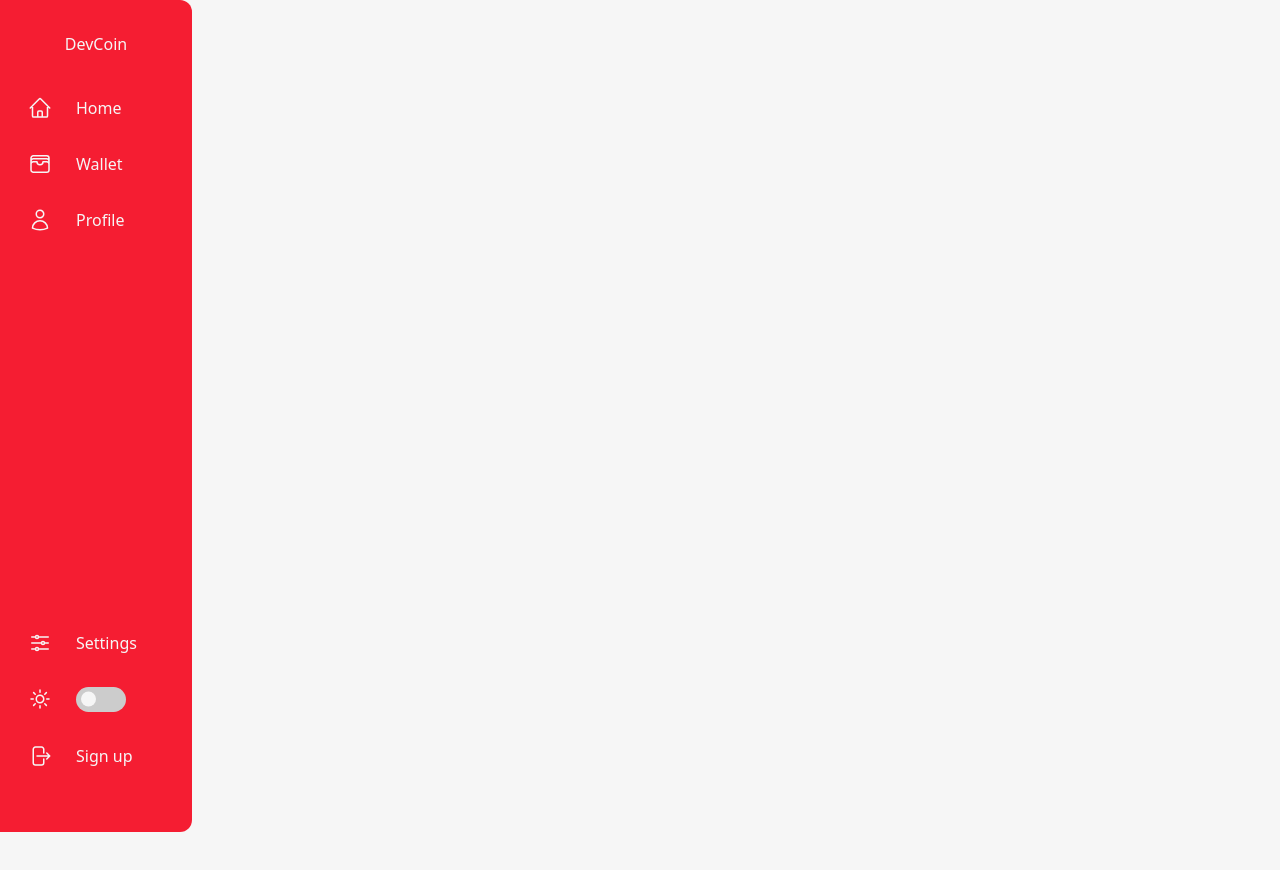
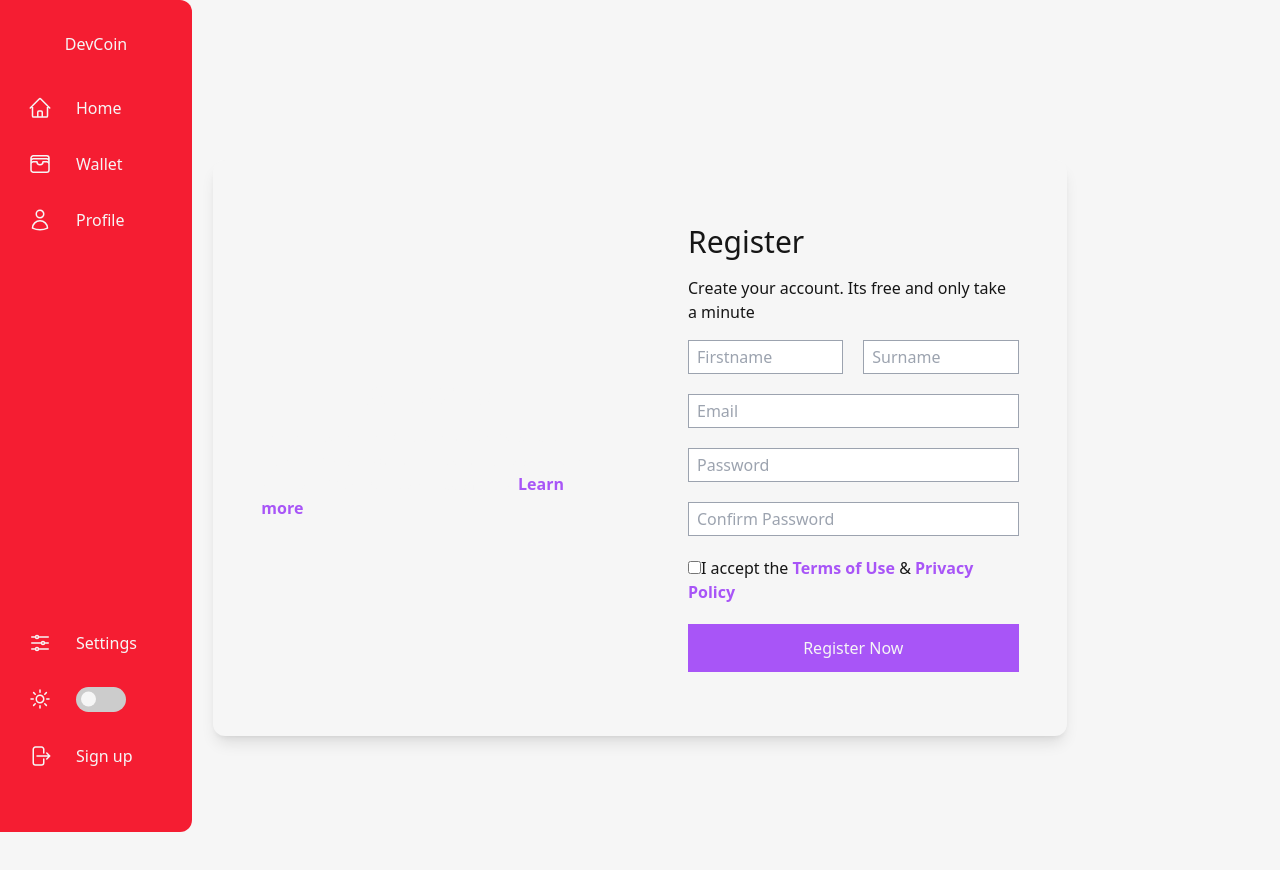
Before and after one commit to lautaroRocha/devCoin-front, a React (Vite) app: page /signup in a window 1280 px wide. Shown: the top 870 px of the page. Before the commit the page ends 800 px from the top, so only its background shows below. Built offline with nearby package versions, Linux system fonts and the light colour scheme.

Commit message:
added login and signup

```diff
--- a/src/App.jsx
+++ b/src/App.jsx
@@ -1,8 +1,8 @@
 import { BrowserRouter, Routes, Route } from 'react-router-dom';
 
 // Pages
-import { Home, Wallet, UserProfile, SettingsPage } from './container';
-import { Navbar } from './components';
+import { Home, Wallet, UserProfile, SettingsPage, SignUp, Login } from './container';
+import { Navbar} from './components';
 
 function App() {
     return (
@@ -14,6 +14,8 @@ function App() {
                     <Route path="/wallet" element={<Wallet />} />
                     <Route path="/profile" element={<UserProfile />} />
                     <Route path="/settings" element={<SettingsPage />} />
+                    <Route path="/login" element={<Login />} />
+                    <Route path="/signup" element={<SignUp />} />
                 </Routes>
             </BrowserRouter>
         </>
--- a/src/components/History/History.jsx
+++ b/src/components/History/History.jsx
@@ -13,7 +13,7 @@ const History = () => {
 
 
     return (
-        <div className='flex flex-col h-screen items-center  w-10/12 m-auto mt-5 lg:w-10/12 lg:mr-auto lg:ml-45 lg:flex-row lg:items-start lg:mt-12'>
+        <div className='flex flex-col h-screen items-center lg:flex-row lg:items-start lg:mt-6'>
         <table>
             <tr>
                 <th>Recibidas</th>
--- a/src/components/Login/Login.jsx
+++ b/src/components/Login/Login.jsx
@@ -1,12 +1,12 @@
 import React, { Component } from 'react'
 import axios from 'axios'
-import Cookies from 'universal-cookie'
+// import Cookies from 'universal-cookie'
 
 
 //asociar despues a la DB de usuarios esto es prueba
 
 const baseUrl = 'https://localhost:3000/usuarios';
-const cookies = new Cookies();
+// const cookies = new Cookies();
 
 
 
--- /dev/null
+++ b/src/components/SignUp/SignUp.jsx
@@ -0,0 +1,52 @@
+import React from 'react'
+
+function SignUp() {
+  return (
+    <div>
+      <div className="min-h-screen py-40">
+      <div className="container mx-auto">
+        <div className="flex flex-col lg:flex-row w-10/12 lg:w-8/12 bg-white rounded-xl mx-auto shadow-lg overflow-hidden">
+          <div className="w-full lg:w-1/2 flex flex-col items-center justify-center p-12 bg-no-repeat bg-cover bg-center">
+            <h1 className="text-white text-3xl mb-3">Welcome</h1>
+            <div>
+              <p className="text-white">Lorem ipsum dolor sit amet, consectetur adipiscing elit. Aenean suspendisse aliquam varius rutrum purus maecenas ac <a href="#" className="text-purple-500 font-semibold">Learn more</a></p>
+            </div>
+          </div>
+          <div className="w-full lg:w-1/2 py-16 px-12">
+            <h2 className="text-3xl mb-4">Register</h2>
+            <p className="mb-4">
+              Create your account. Its free and only take a minute
+            </p>
+            <form action="#">
+              <div className="grid grid-cols-2 gap-5">
+                <input type="text" placeholder="Firstname" className="border border-gray-400 py-1 px-2" />
+                  <input type="text" placeholder="Surname" className="border border-gray-400 py-1 px-2" />
+                  </div>
+                  <div class="mt-5">
+                    <input type="text" placeholder="Email" className="border border-gray-400 py-1 px-2 w-full" />
+                  </div>
+                  <div class="mt-5">
+                    <input type="password" placeholder="Password" className="border border-gray-400 py-1 px-2 w-full" />
+                  </div>
+                  <div class="mt-5">
+                    <input type="password" placeholder="Confirm Password" className="border border-gray-400 py-1 px-2 w-full" />
+                  </div>
+                  <div className="mt-5">
+                    <input type="checkbox" className="border border-gray-400" />
+                    <span>
+                      I accept the <a href="#" className="text-purple-500 font-semibold">Terms of Use</a> &  <a href="#" class="text-purple-500 font-semibold">Privacy Policy</a>
+                    </span>
+                  </div>
+                  <div className="mt-5">
+                    <button className="w-full bg-purple-500 py-3 text-center text-white">Register Now</button>
+                  </div>
+                </form>
+              </div>
+            </div>
+        </div>
+      </div>
+    </div>
+  )
+}
+
+export default SignUp
--- a/src/components/Transfer/Transfer.jsx
+++ b/src/components/Transfer/Transfer.jsx
@@ -14,7 +14,7 @@ const Transfer = () => {
 
     return (
         <>
-        <div className='mt-6 bg-alternative dark:bg-alternative/80 w-9/12 m-auto h-70 rounded-lg md:w-3/12'>
+        <div className='mt-6 bg-alternative dark:bg-alternative/80 w-9/12 m-auto h-70 rounded-lg md:w-4/12'>
             <h2 className='text-lg font-bold p-5 text-center'>Enviá criptos a otro DevCoiner !</h2>
 
             <form action="" className='flex flex-col items-center content-center' >
--- a/src/components/UserProfile/UserProfile.jsx
+++ b/src/components/UserProfile/UserProfile.jsx
@@ -1,5 +1,6 @@
 import React, {useRef, useState} from 'react';
 import {Balance} from '../../components'
+import { AppWrap } from '../../wrapper';
 
 const UserProfile = () => {
 
@@ -49,7 +50,7 @@ const UserProfile = () => {
     }
     return (
         <>
-        <div className='flex flex-col h-screen items-center  w-11/12 ml-auto lg:w-8/12 lg:mr-auto lg:ml-45'>
+        <div className='flex flex-col items-center h-full w-full'>
         <div className='flex flex-col bg-primary/90 dark:bg-primary/90 justify-between rounded-xl items-center gap-6 mt-6 py-7 md:flex-row w-9/12 relative text-center text-white' >
             <div className='w-32 h-32 bg-red-900 rounded-full ml-5 aspect-squaren' ref={userPicture}/>
             <h1 className='font-extrabold text-4xl px-3' ref={userName} id="user-value">{user.username}</h1>
@@ -68,4 +69,4 @@ const UserProfile = () => {
     );
 }
 
-export default UserProfile;
+export default AppWrap(UserProfile);
--- a/src/components/Walllet/Wallet.jsx
+++ b/src/components/Walllet/Wallet.jsx
@@ -1,4 +1,5 @@
 import React, {useState} from 'react';
+import { AppWrap } from '../../wrapper';
 
 import {Balance, History, Transfer, Deposit} from '../../components'
 
@@ -23,7 +24,7 @@ const Wallet = () => {
             break;
     }
     return (
-        <div className='flex flex-col h-screen items-center  w-11/12 ml-auto lg:w-8/12 lg:mr-auto lg:ml-45'>
+        <div className='flex flex-col items-center h-full w-full'>
         <h1 className='mt-6 text-6xl text-primary font-bold'>WALLET</h1>
         <Deposit />
         <button className='bg-alternative w-fit mx-auto p-2 rounded-lg mt-3'>COMPRAR</button>
@@ -37,4 +38,4 @@ const Wallet = () => {
     );
 }
 
-export default Wallet;
+export default AppWrap(Wallet);
--- a/src/container/index.jsx
+++ b/src/container/index.jsx
@@ -5,3 +5,5 @@ export { default as Wallet } from '../components/Walllet/Wallet'
 export { default as UserProfile } from '../components/UserProfile/UserProfile';
 //changed from 'Settings' to 'SettingPage' to avoid VSCODE icon on folder
 export { default as SettingsPage } from '../components/SettingsPage/SettingsPage';
+export { default as SignUp} from "../components/SignUp/SignUp"
+export {default as Login} from '../components/Login/Login'
```
Also changed, not shown: src/components/SingUp/SingUp.jsx (deleted, +0 -85 lines), src/components/index.jsx (line endings or trailing spaces).
